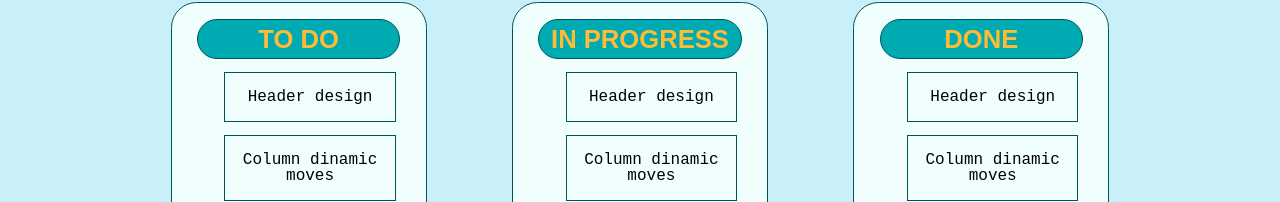
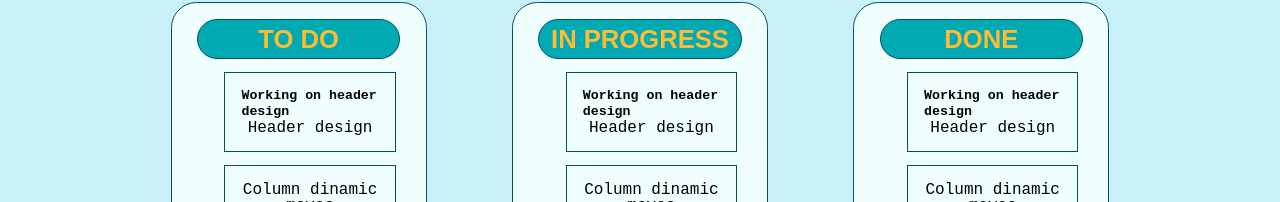
Before and after one commit to 73nko/trello, a React (Create React App) app: page / in a window 1280 px wide. Both pictures are taken after a click on the button "Login". Shown: the part 200-402 px from the top of the page. Built offline with nearby package versions, Linux system fonts and the light colour scheme.

Commit message:
added title to first task

```diff
--- a/src/components/Column/Column.jsx
+++ b/src/components/Column/Column.jsx
@@ -13,7 +13,10 @@ const ColumnTitle = ({ title }) => {
 const TasksColumn = () => {
   return (
     <ul>
-      <li className="tasks">Header design</li>
+      {/* Ponemos titulo a cada task?? solo he hecho esta primera para plantearlo */}
+      <li className="tasks">
+        <h5 className="taskTitle">Working on header design</h5>Header design
+      </li>
       <li className="tasks">Column dinamic moves</li>
       <li className="tasks">Improve soft skills</li>
       <li className="tasks">Improve soft skills</li>
--- a/src/components/Column/column.css
+++ b/src/components/Column/column.css
@@ -30,7 +30,11 @@
 }
 
 .layout .column .tasks {
-  font-size: clamp(1rem, 1vw, 2rem);
+  font-size: clamp(
+    1rem,
+    1vw,
+    2rem
+  ); /*Tiene sentido hacer este clamp para el tamaño de la fuente?? */
   display: flex;
   flex-direction: column;
   justify-content: center;
@@ -49,3 +53,14 @@
                                           de nuestra variable border color?   */
   list-style: none;
 }
+
+/* Estilo del titulo de la primera task, he planteado poner titulo a cada task como en Trello, ver juntos */
+/* Incluyo estos estilos que tenemos debajo pero no he conseguido que afecten al titulo*/
+
+.layout .column .tasks .taskTitle {
+  display: flex;
+  align-items: flex-start;
+  flex-direction: column;
+  justify-content: left;
+  text-align: left;
+}
```
